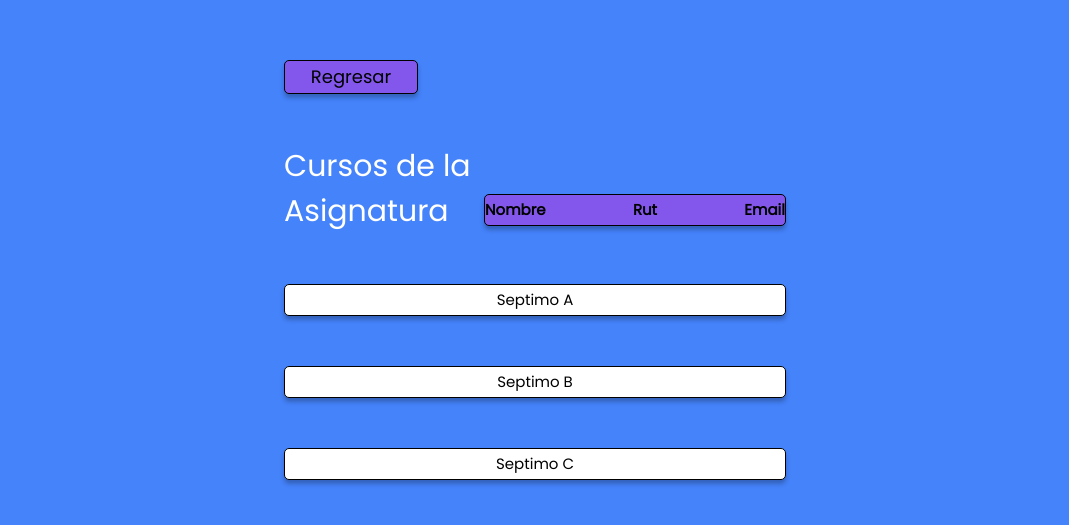
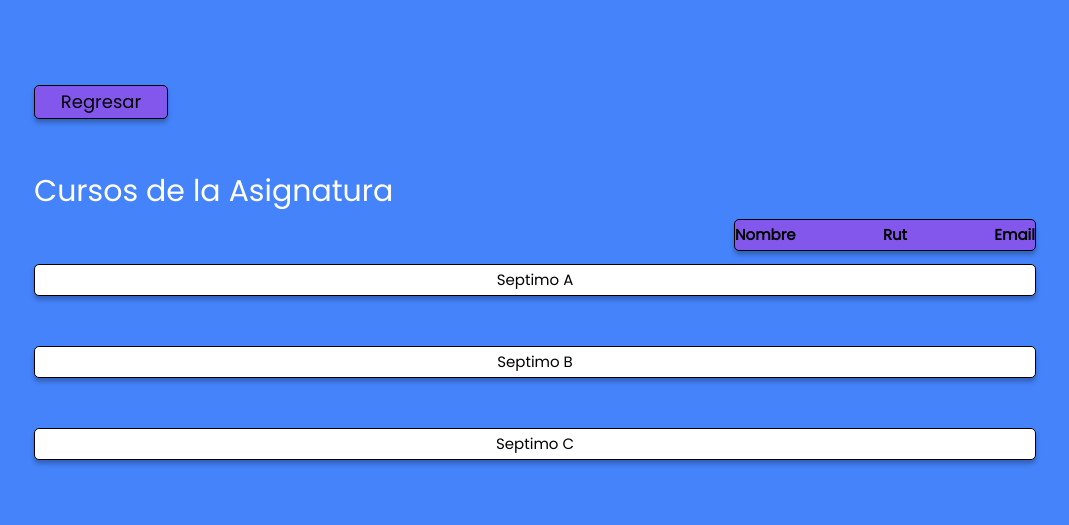
Before and after one commit to Ragnalex/Pi-Notas, a React (Create React App) app in the folder client/: page /profesor/cursos in a window 1280 px wide. Shown: the part 133-658 px from the top of the page, without its empty margins (105-1174 px from the left). Built offline with nearby package versions, Linux system fonts and the light colour scheme.

Commit message:
Update PGrades.css

```diff
--- a/client/src/Views/prof-grades/PGrades.css
+++ b/client/src/Views/prof-grades/PGrades.css
@@ -20,7 +20,7 @@
 
 .info-cursos{
     box-sizing:content-box;
-    width: 500px;
+    width: 1000px;
     height: 30px;
     Display: flex;
     justify-content:center;
@@ -43,3 +43,10 @@
     color:white;
     margin-top: 50px;
 }
+
+.imag-cursos{
+    width: 500px;
+    height: auto;
+    float: right;
+
+}
```
